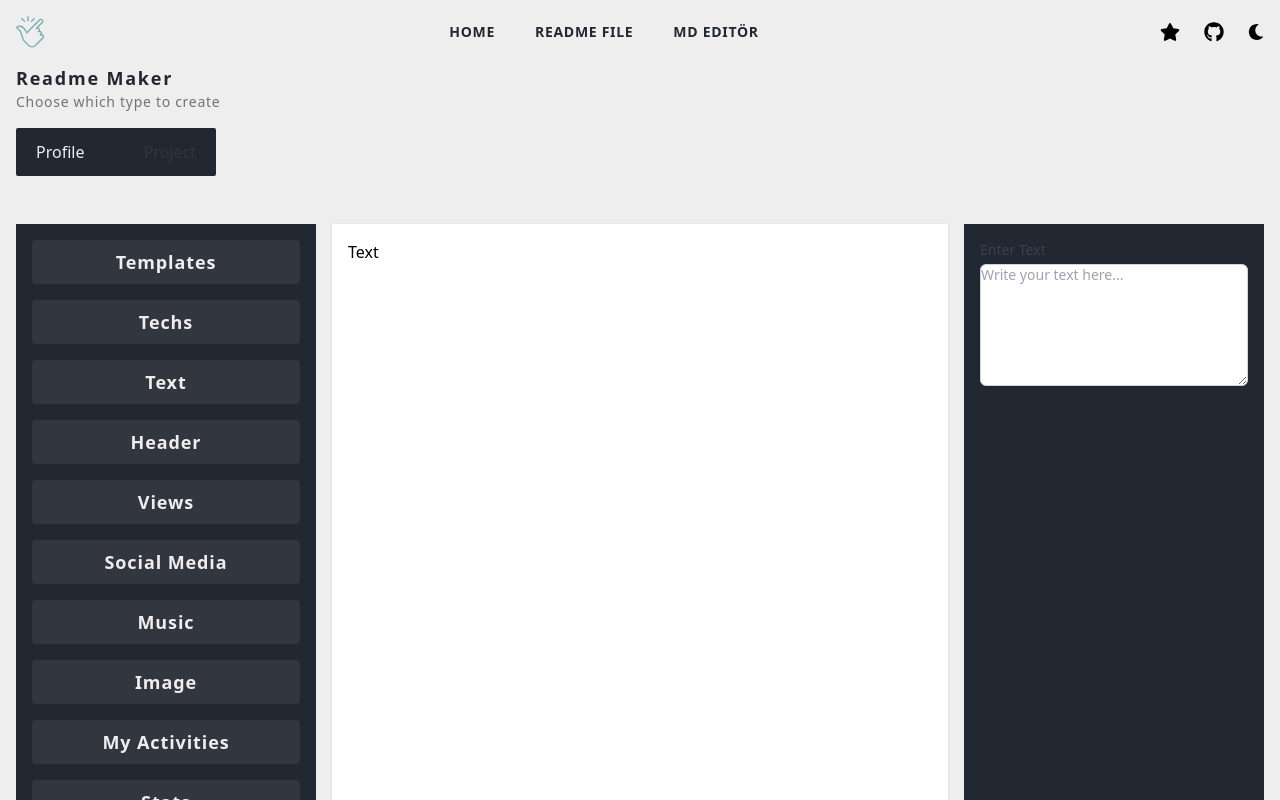
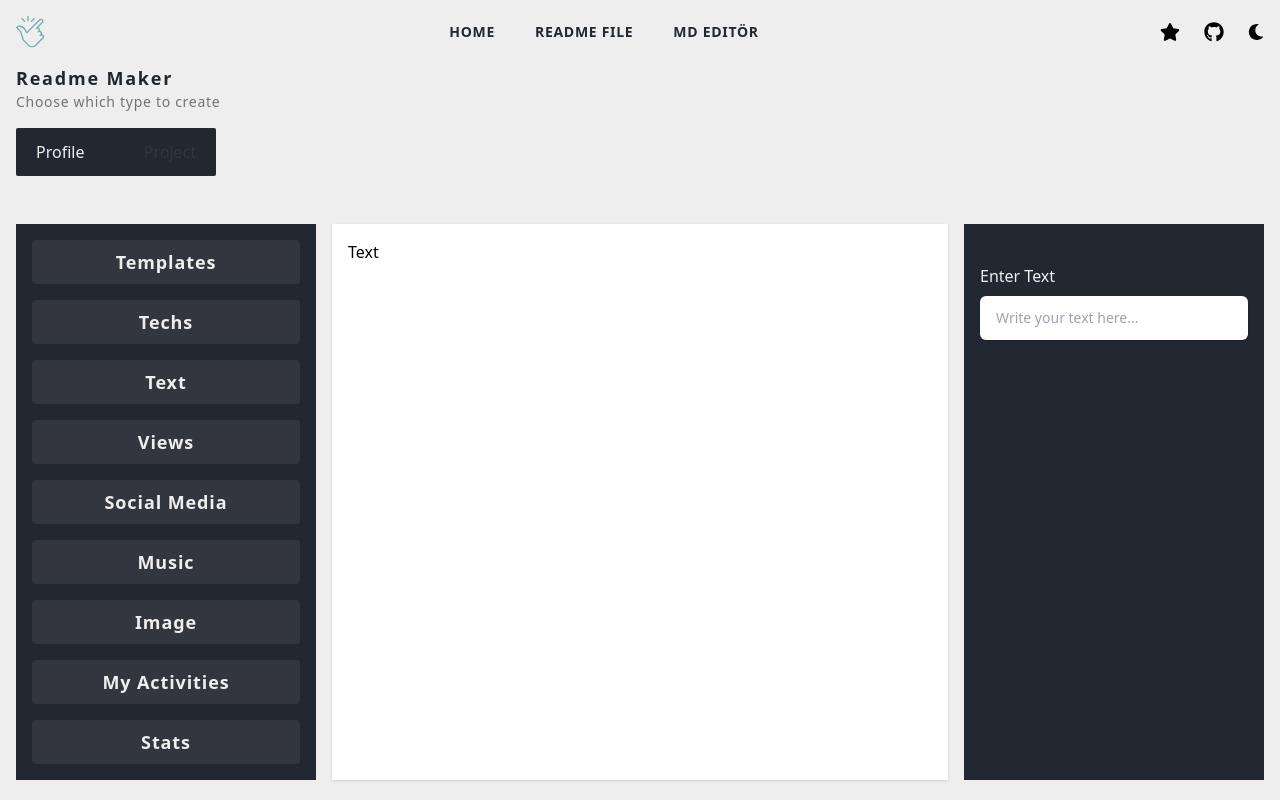
Before and after one commit to poyrazavsever/readme-maker, a Next.js app: page /readmemaker in a window 1280 px wide. Both pictures are taken after a click on the button "Text". Shown: the top 800 px of the page. Built offline with nearby package versions, Linux system fonts and the light colour scheme.

Commit message:
feat: deleted elemt

```diff
--- a/components/ReadmeMaker/ProfileCustomization/TextCustomization.jsx
+++ b/components/ReadmeMaker/ProfileCustomization/TextCustomization.jsx
@@ -10,17 +10,17 @@ function TextCustomization({ onTextChange }) {
     };
 
     return (
-        <div className="w-full">
-            <label htmlFor="customText" className="block text-sm font-medium text-gray-700">
+        <div className="w-full pt-6">
+            <label htmlFor="customText" className="block font-medium text-primary dark:text-fourth">
                 Enter Text
             </label>
-            <textarea
+            <input
                 id="customText"
                 value={text}
                 onChange={handleChange}
                 placeholder="Write your text here..."
                 rows="6"
-                className="mt-1 block w-full border border-gray-300 rounded-md shadow-sm focus:ring-indigo-500 focus:border-indigo-500 sm:text-sm"
+                className="mt-2 py-3 px-4 block w-full rounded-md sm:text-sm focus:outline-none dark:bg-fourth shadow dark:text-primary"
             />
         </div>
     );
--- a/elements.js
+++ b/elements.js
@@ -2,21 +2,20 @@ export const elements = [
     { id: 1, name: 'Templates' },
     { id: 2, name: 'Techs' },
     { id: 3, name: 'Text' },
-    { id: 4, name: 'Header' },
-    { id: 5, name: 'Views' },
-    { id: 6, name: 'Social Media' },
-    { id: 7, name: 'Music' },
-    { id: 8, name: 'Image' },
-    { id: 9, name: 'My Activities' },
+    { id: 4, name: 'Views' },
+    { id: 5, name: 'Social Media' },
+    { id: 6, name: 'Music' },
+    { id: 7, name: 'Image' },
+    { id: 8, name: 'My Activities' },
     {
-      id: 10,
+      id: 9,
       name: 'Stats',
       subElements: [
-        { id: 10.1, name: 'Stats' },
-        { id: 10.2, name: 'Languages' },
-        { id: 10.3, name: 'Streak' },
-        { id: 10.4, name: 'Trophy' },
-        { id: 10.5, name: 'Activity-graph' },
+        { id: 9.1, name: 'Stats' },
+        { id: 9.2, name: 'Languages' },
+        { id: 9.3, name: 'Streak' },
+        { id: 9.4, name: 'Trophy' },
+        { id: 9.5, name: 'Activity-graph' },
       ],
     },
   ];
```
